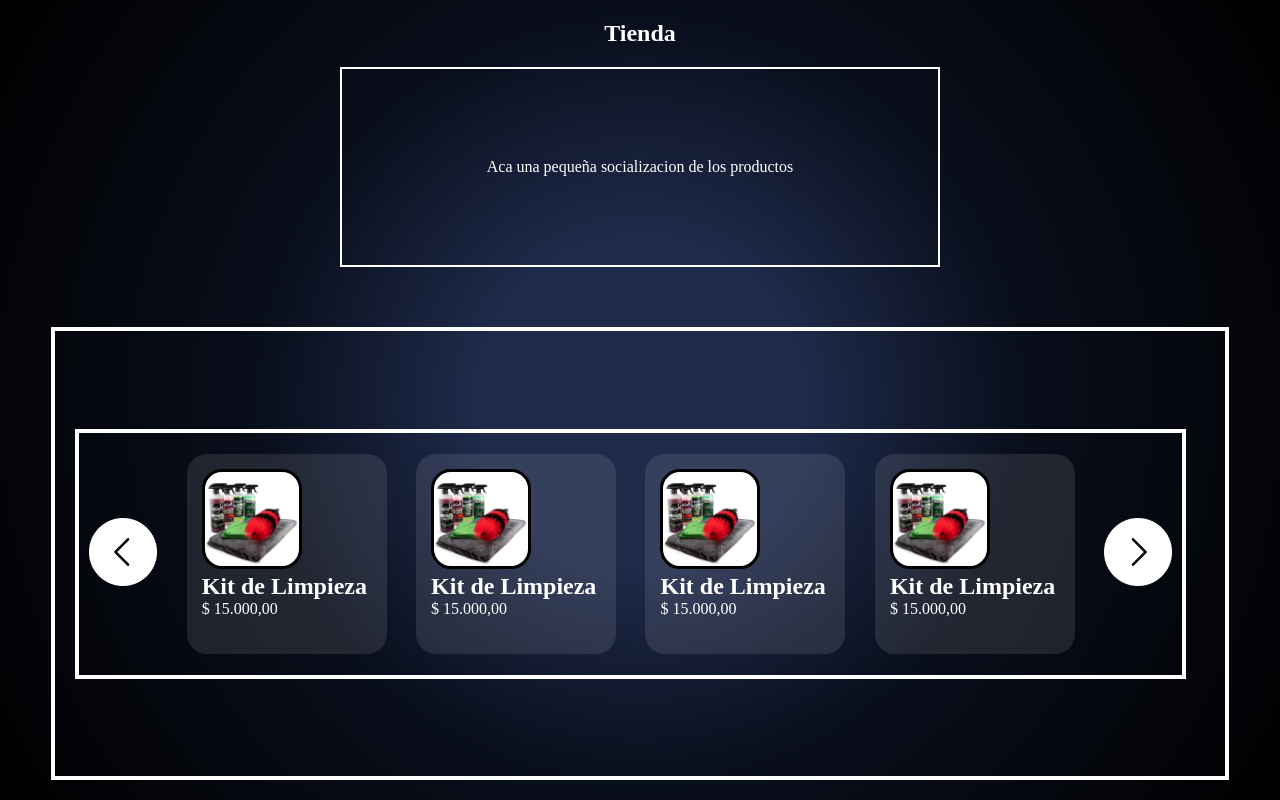
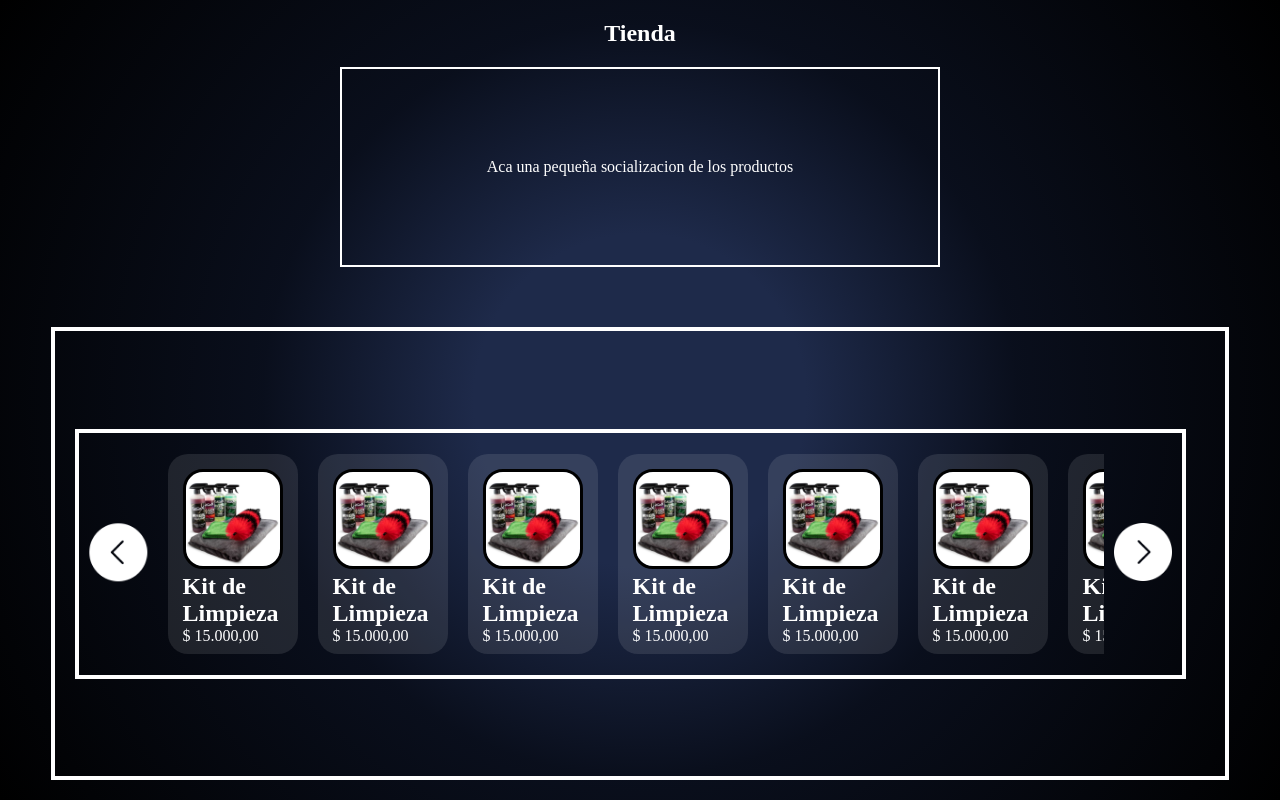
Before and after one commit to david-amp-s/Tienda-Prueba-Vercel, a React (Vite) app: page / in a window 1280 px wide. Built offline with nearby package versions, Linux system fonts and the light colour scheme.

Commit message:
Se arreglo el slider

```diff
--- a/src/components/SliderLimpieza.tsx
+++ b/src/components/SliderLimpieza.tsx
@@ -1,42 +1,42 @@
+import { useRef } from "react";
 import Card from "./Card";
 
 const SliderLimpieza = () => {
+    const sliderRef = useRef<HTMLDivElement>(null);
+
+    const scrollLeft = () => {
+        if (sliderRef.current) {
+            sliderRef.current.scrollLeft -= 250;
+        }
+    };
+
+    const scrollRight = () => {
+        if (sliderRef.current) {
+            sliderRef.current.scrollLeft += 250;
+        }
+    };
+
     return (
         <div className="contenedor_limpieza">
-    <button className="contenedor_icon_button ">
-        <img src="src/assets/icons/arrow.png" alt="Flecha izquierda"  className="pre-btn" />
+            <button className="contenedor_icon_button" onClick={scrollLeft}>
+                <img src="src/assets/icons/arrow.png" alt="Flecha izquierda" className="pre-btn" />
             </button>
 
+            {/* Agregamos la ref directamente al slider */}
+            <div className="slider" ref={sliderRef}>
+                {[...Array(10)].map((_, index) => (
                     <Card
+                        key={index}
                         nombre="Kit de Limpieza"
                         precio={15000}
-        url={"src/assets/img/limpieza/kitLimpieza.jpg"}
+                        url="src/assets/img/limpieza/kitLimpieza.jpg"
                         descripcion="Kit de limpieza interno y externo"
                     />
+                ))}
+            </div>
 
-<Card
-        nombre="Kit de Limpieza"
-        precio={15000}
-        url={"src/assets/img/limpieza/kitLimpieza.jpg"}
-        descripcion="Kit de limpieza interno y externo"
-    />
-
-<Card
-        nombre="Kit de Limpieza"
-        precio={15000}
-        url={"src/assets/img/limpieza/kitLimpieza.jpg"}
-        descripcion="Kit de limpieza interno y externo"
-    />
-
-<Card
-        nombre="Kit de Limpieza"
-        precio={15000}
-        url={"src/assets/img/limpieza/kitLimpieza.jpg"}
-        descripcion="Kit de limpieza interno y externo"
-    />
-
-    <button className="contenedor_icon_button">
-        <img src="src/assets/icons/arrow.png" alt="Flecha derecha" className="nxt-btn"/>
+            <button className="contenedor_icon_button" onClick={scrollRight}>
+                <img src="src/assets/icons/arrow.png" alt="Flecha derecha" className="nxt-btn" />
             </button>
         </div>
     );
--- a/src/styles/app.css
+++ b/src/styles/app.css
@@ -33,7 +33,6 @@
   align-items: baseline;
   margin: 20px;
   justify-content: center;
-  overflow: visible;
 }
 
 /* Limpieza */
@@ -46,8 +45,13 @@
   display: flex;
   align-items: center;
   justify-content: space-between;
+
 }
-
+.slider{
+  display: flex;
+  width: 100%;
+  overflow: hidden;
+}
 .contenedor_icon_button{
   width: 68px;
   margin: 10px;
```
Lines whose indentation alone changed are shown as unchanged.
